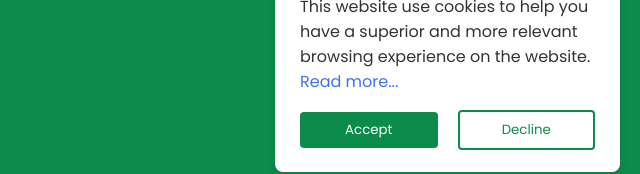
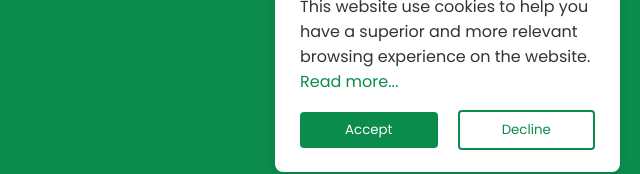
Before and after one commit to Tivotal/Cookies-Consent-Popup-Modal-Box-in-HTML-CSS-and-JavaScript, a plain HTML site: page index.html in a window 1280 px wide. Shown: the part 578-752 px from the top of the page, without its empty margins (640-1280 px from the left). Drawn offline with Linux system fonts and the light colour scheme.

Commit message:
Update styles.css

```diff
--- a/styles.css
+++ b/styles.css
@@ -58,7 +58,7 @@ body {
 }
 
 .wrapper .text p a {
-  color: #4070f4;
+  color: #0b8c4c;
   text-decoration: none;
 }
 
```
